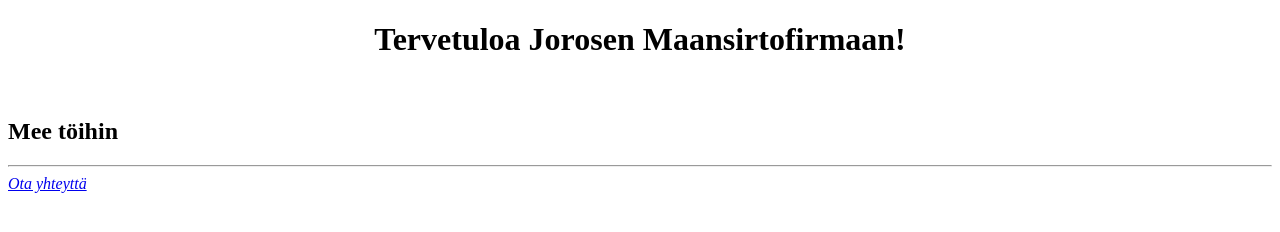
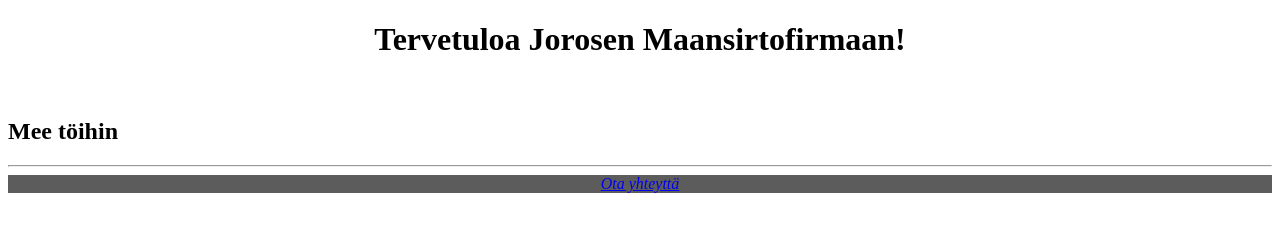
Before and after one commit to aspikr/jorosen-maansiirtofirma, a plain HTML site: page index.html in a window 1280 px wide. Drawn offline with Linux system fonts and the light colour scheme.

Commit message:
Update index.html

```diff
--- a/index.html
+++ b/index.html
@@ -3,13 +3,13 @@
 <head>
   <title>Jorosen Maansiirtofirma</title>
 </head>
-<body>
+<body style="height: 100vh;">
   <center><h1>Tervetuloa Jorosen Maansirtofirmaan!</h1></center><br>
   <h2>Mee töihin</h2>
   <hr>
-  <footer>
+  <footer style="background-color: #5c5c5c;">
     <address>
-      <a href="mailto:jorma@jorosenmaansiirtofirma.site">Ota yhteyttä</a>
+      <center><a href="mailto:jorma@jorosenmaansiirtofirma.site">Ota yhteyttä</a></center>
     </address>
   </footer>
 </body>
```
